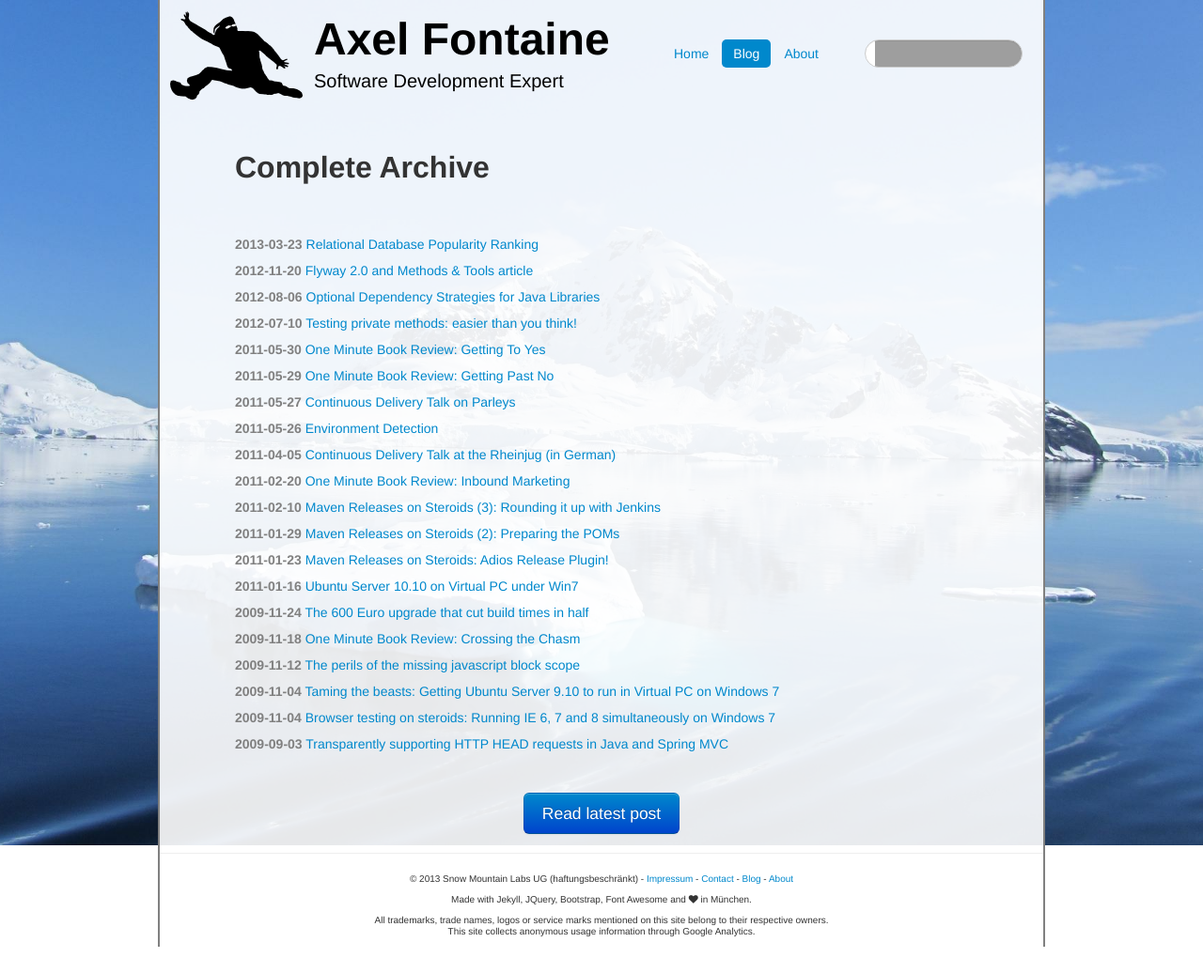
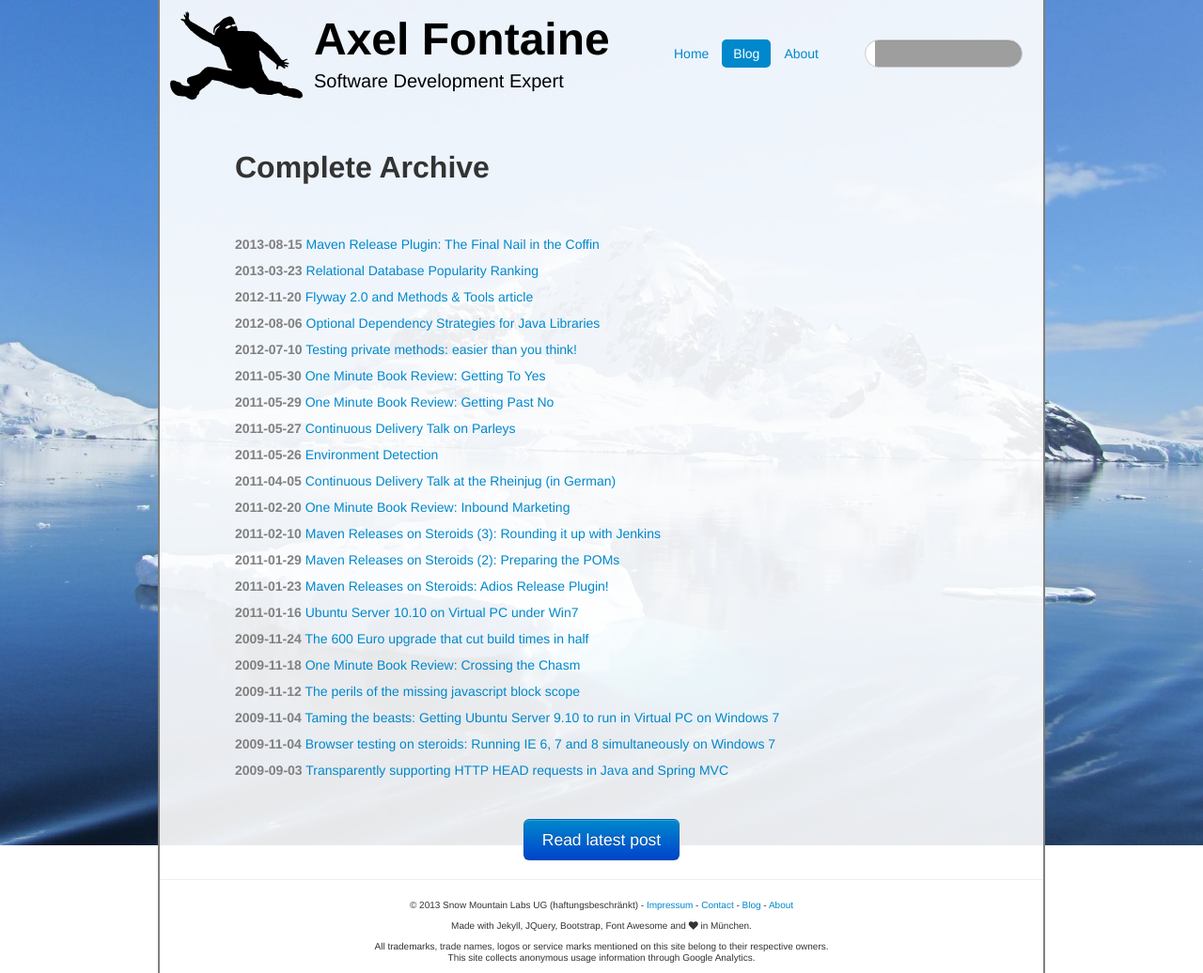
Before and after one commit to axelfontaine/axelfontaine.com, a Jekyll site: the page built from blog/archive.html, in a window 1280 px wide. Shown: the whole page at 94% size. Built offline with Jekyll 4.4.1, drawn with Linux system fonts in a browser that asks for light colours; before the commit the page ends 1008 px from its top, so only the background shows below that; some of the changed lines change nothing that is shown; grey boxes are pictures that could not be loaded.

Commit message:
Added post: the final nail

```diff
--- /dev/null
+++ b/_posts/2013-08-15-maven-release-plugin-final-nail-in-the-coffin.html
@@ -0,0 +1,227 @@
+---
+layout: blog
+title: 'Maven Release Plugin: The Final Nail in the Coffin'
+permalink: /blog/final-nail.html
+---
+<div>
+<p>
+    Two and half years ago, I published a very <a href="/blog/maven-releases-steroids.html">popular</a> <a
+        href="/blog/maven-releases-steroids-2.html">article</a>
+    <a href="/blog/maven-releases-steroids-3.html">series</a> titled 'Maven Releases on Steroids'. The goal of the
+    series was to provide a simple and efficient way to produce releases on a Maven Project. Not only that, but
+    it did so in a way that is compatible with Continuous Delivery.</p>
+
+<p>Maven has traditionally required the version number to be present in the project descriptor (pom.xml). This
+    concept permeates through all aspects of the Maven ecosystem, culminating with the monstrosity commonly referred
+    to as the Release Plugin.</p>
+
+<p>So how big exactly was the improvement of Releases On Steroids over the Release Plugin? See for yourself:</p>
+
+<table class="table table-bordered">
+    <tbody>
+    <tr>
+        <th></th>
+        <th>Releases on Steroids</th>
+        <th>Release Plugin</th>
+    </tr>
+    <tr>
+        <td>Clean/Compile/Test cycle</td>
+        <td><strong>1</strong></td>
+        <td style="color: red;"><strong>3</strong></td>
+    </tr>
+    <tr>
+        <td>POM transformations</td>
+        <td><strong>0</strong></td>
+        <td style="color: red;"><strong>2</strong></td>
+    </tr>
+    <tr>
+        <td>Commits</td>
+        <td><strong>0</strong></td>
+        <td style="color: red;"><strong>2</strong></td>
+    </tr>
+    <tr>
+        <td>SCM revisons</td>
+        <td><strong>1</strong></td>
+        <td style="color: red;"><strong>3</strong></td>
+    </tr>
+    </tbody>
+</table>
+
+<p>&nbsp;</p>
+
+<h3>Fast forward to 2013</h3>
+
+<p>The original article was written in January 2011. Two and a half years have passed, and boy did thing
+    change in the
+    SCM space! In 2011, CVS was dead and burried, Subversion was well-established and both Git and Mercurial were on
+    the rise and battling it out to be the Next Big Thing&trade;.</p>
+
+<p>And then one thing happened: GitHub's popularity exploded. It triggered a mass-exodus from Sourceforge, Java.net
+    and Google Code. The SCM war had been decided. Git was the new King of the Hill.</p>
+
+<p>Git then trickled down from its open-source roots into the deep dark SCM alleys of the enterprise, effectively
+    relegating Subversion to legacy street.</p>
+
+<p>This change brings a number of advantages, of which one is of particular interest to us today: massively improved
+    initial checkout performance.
+
+    <code>git clone</code> is orders of magnitude faster than <code>svn checkout</code>!</p>
+
+<p>The Releases on Steroids process comes from a time where an initial checkout was slow. To keep performance in
+    check
+    the practice was to update the working copy with the latest changes instead of checking it out fresh every
+    time. This meant that for the update to succeed the working copy could not contain local changes, as these would
+    cause conflicts.</p>
+
+<p>The Releases on Steroids process went through great lengths (and worked around many Maven bugs) to ensure
+    this.</p>
+
+<p>But now with the performance of Git, things have changed. And in change lies opportunity. So let's revisit
+    Releases on Steroids and bring it into 2013's brave new world!</p>
+
+<p>&nbsp;</p>
+
+<h3>Revisiting the Release Process</h3>
+
+<p>Even though technology has evolved, the purpose of a release hasn't. What we want is being able to link a version of
+    the
+    software as deployed onto a machine back to the matching revision of the source code in SCM. This is essential
+    to reproduce bugs and revert to previous versions deterministically if required.</p>
+
+<p>To accomplish this we have to go through a number of steps. At a minimum these include:</p>
+<ul>
+    <li>checking out the software as it is</li>
+    <li>giving it a version so it can be uniquely identified</li>
+    <li>building, testing and packaging it</li>
+    <li>deploying it to an artifact repository where it can then be picked for actual roll out on target machines
+    </li>
+    <li>tagging this state in SCM so it can be associated with the matching artifact</li>
+</ul>
+
+<p>Pretty simple, isn't it?</p>
+
+<p>&nbsp;</p>
+
+<h3>Releases with Maven and Git</h3>
+
+<p>Let's see what this translates to in a Git and Maven world:</p>
+
+<ol>
+    <li>Checking the software out: <code>git clone</code></li>
+    <li>Giving it a version: <code>mvn versions:set</code></li>
+    <li>Building, testing, packaging and deploying it to an artifact repository: <code>mvn deploy</code></li>
+    <li>Tagging this state in SCM: <code>mvn scm:tag</code></li>
+</ol>
+
+<p>But first, the POM needs some preparation.</p>
+
+<p>Having the project version come from outside means we can use a simple generic snapshot version for the code
+    checking into SCM. Our <code>pom.xml</code> then looks like this:</p>
+
+    <pre class="prettyprint">&lt;project ...&gt;
+    ...
+    &lt;version&gt;0-SNAPSHOT&lt;/version&gt;
+    ...
+&lt;/project&gt;</pre>
+
+<p>We can now add our project's Git and artifact repository urls, as well as some basic plugin configuration:</p>
+
+    <pre class="prettyprint">&lt;scm&gt;
+    &lt;connection&gt;scm:git:<em>&lt;&lt;your-git-repo-url&gt;&gt;</em>&lt;/connection&gt;
+&lt;/scm&gt;
+
+&lt;distributionManagement&gt;
+    &lt;repository&gt;
+        &lt;id&gt;artifact-repository&lt;/id&gt;
+        &lt;url&gt;<em>&lt;&lt;your-artifact-repo-url&gt;&gt;</em>&lt;/url&gt;
+    &lt;/repository&gt;
+&lt;/distributionManagement&gt;
+
+&lt;build&gt;
+    &lt;plugins&gt;
+        &lt;plugin&gt;
+            &lt;groupId&gt;org.codehaus.mojo&lt;/groupId&gt;
+            &lt;artifactId&gt;versions-maven-plugin&lt;/artifactId&gt;
+            &lt;version&gt;2.1&lt;/version&gt;
+        &lt;/plugin&gt;
+        &lt;plugin&gt;
+            &lt;artifactId&gt;maven-scm-plugin&lt;/artifactId&gt;
+            &lt;version&gt;1.8.1&lt;/version&gt;
+            &lt;configuration&gt;
+                &lt;tag&gt;${project.artifactId}-${project.version}&lt;/tag&gt;
+            &lt;/configuration&gt;
+        &lt;/plugin&gt;
+    &lt;/plugins&gt;
+&lt;/build&gt;</pre>
+<p>And that's it! Nothing more is required!</p>
+
+<p>Now let's take this 11 and integrate it in a CI environment. Jenkins is the absolute
+    market leader, so that's what we'll use.</p>
+
+<p>&nbsp;</p>
+
+<h3>Jenkins integration</h3>
+
+<p><strong>Prerequisites:</strong> Jenkins with a JDK and Maven configured, and both
+    the <em>Git</em> and the <em>Workspace Cleanup</em> plugins installed.</p>
+
+<p>We're going to start by creating a new Maven job and making sure we have a fresh workspace for every build:</p>
+
+<img src="/assets/posts/final-nail/clean.png"/>
+
+<p>&nbsp;</p>
+
+<p>We can now point the job to our Git repository:</p>
+
+<img src="/assets/posts/final-nail/git.png"/>
+
+<p>&nbsp;</p>
+
+<p>The next step is to set the version upon checkout. There are two main strategies we can apply:</p>
+<ul>
+    <li>Create a parametrized build and pass the version in</li>
+    <li>Let Jenkins assign the version</li>
+</ul>
+
+<p>In this example we're going to use the latter. A good version number is both unique and chronological. We're
+    going to use the Jenkins BUILD_NUMBER as it fulfills both these criteria wonderfully.</p>
+
+<p>So let's set the version in a pre-build step:</p>
+
+<img src="/assets/posts/final-nail/version.png"/>
+
+<p>&nbsp;</p>
+
+<p>We are now ready to build, test, package, deploy (to the artifact repository) and tag (the Git repository):</p>
+
+<img src="/assets/posts/final-nail/deploy.png"/>
+
+<p>&nbsp;</p>
+
+<p>All that is left now is deciding between</p>
+<ul>
+    <li>Triggering the release build manually (the classic way)</li>
+    <li>Polling SCM to release after every commit (the Continuous Delivery way)</li>
+</ul>
+
+<p>Happy releasing with Jenkins!</p>
+
+<p>&nbsp;</p>
+
+<h3>Conclusion</h3>
+
+<p>In this article we've followed the footsteps of the Releases on Steroids articles and taken the concepts to their
+    natural conclusion: <strong>the simplest and most effective way to create releases on projects using Maven and
+        Git.</strong></p>
+
+<p>Along the way, we've kept a strong focus on keeping as much knowledge as possible inside the POM. This keeps the
+    release process concise and minimizes dependencies on specific environments or CI servers.</p>
+
+<p>So come with me and <strong>wave the Maven Release Plugin goodbye. This was the final nail in its coffin. Good
+    riddance.</strong></p>
+
+<p>&nbsp;</p>
+
+<p class="small">P.S.: I've published a companion repository on GitHub to get you started easily: <a
+        href="http://github.com/axelfontaine/final-nail">http://github.com/axelfontaine/final-nail</a></p>
+</div>
--- a/assets/axelfontaine.css
+++ b/assets/axelfontaine.css
@@ -465,3 +465,7 @@
     border-radius: 10px;
     -webkit-border-radius: 10px;
 }
+
+.small {
+    font-size: 10px;
+}
```
Also changed, not shown: assets/posts/final-nail/clean.png (added), assets/posts/final-nail/deploy.png (added), assets/posts/final-nail/git.png (added), assets/posts/final-nail/version.png (added).
